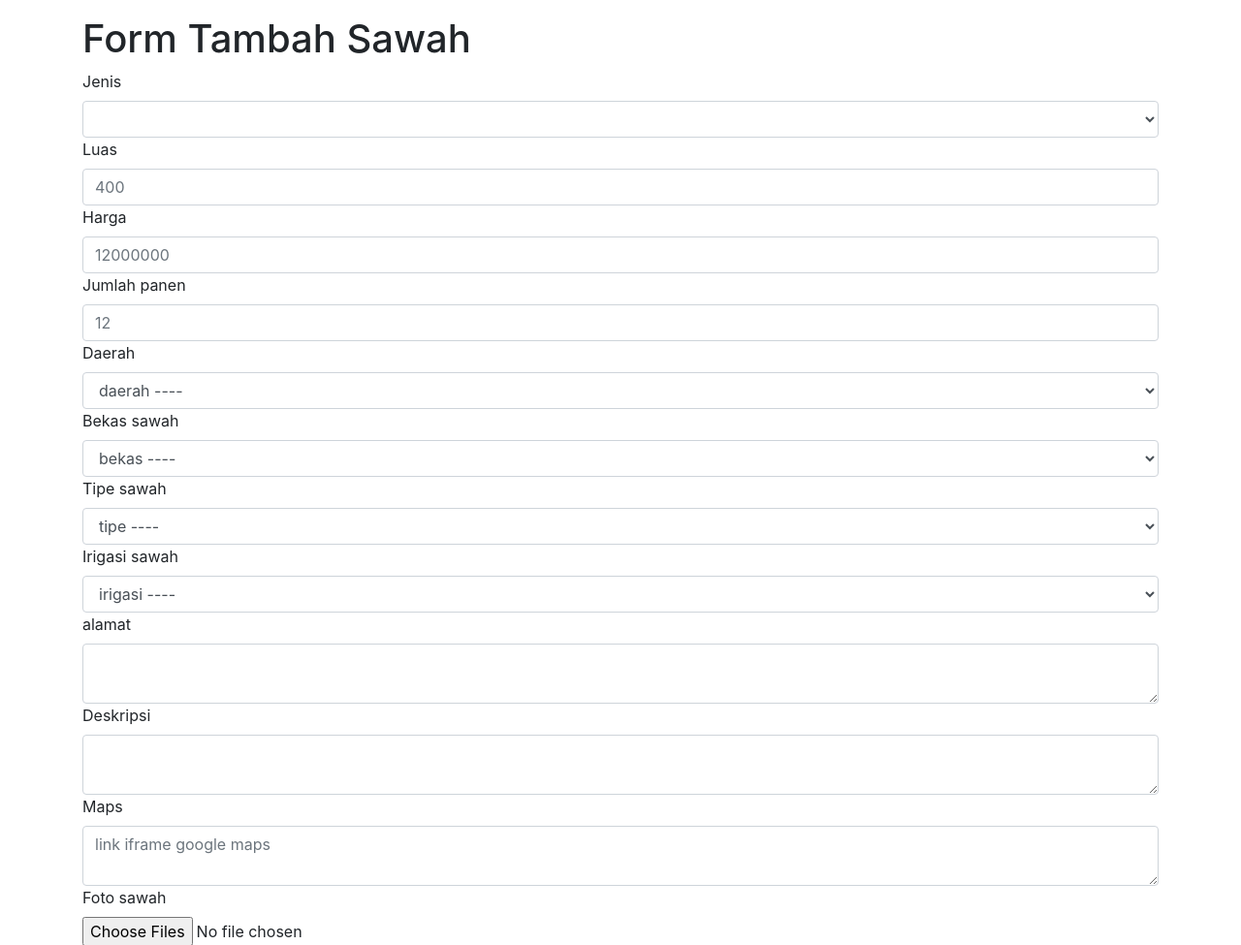
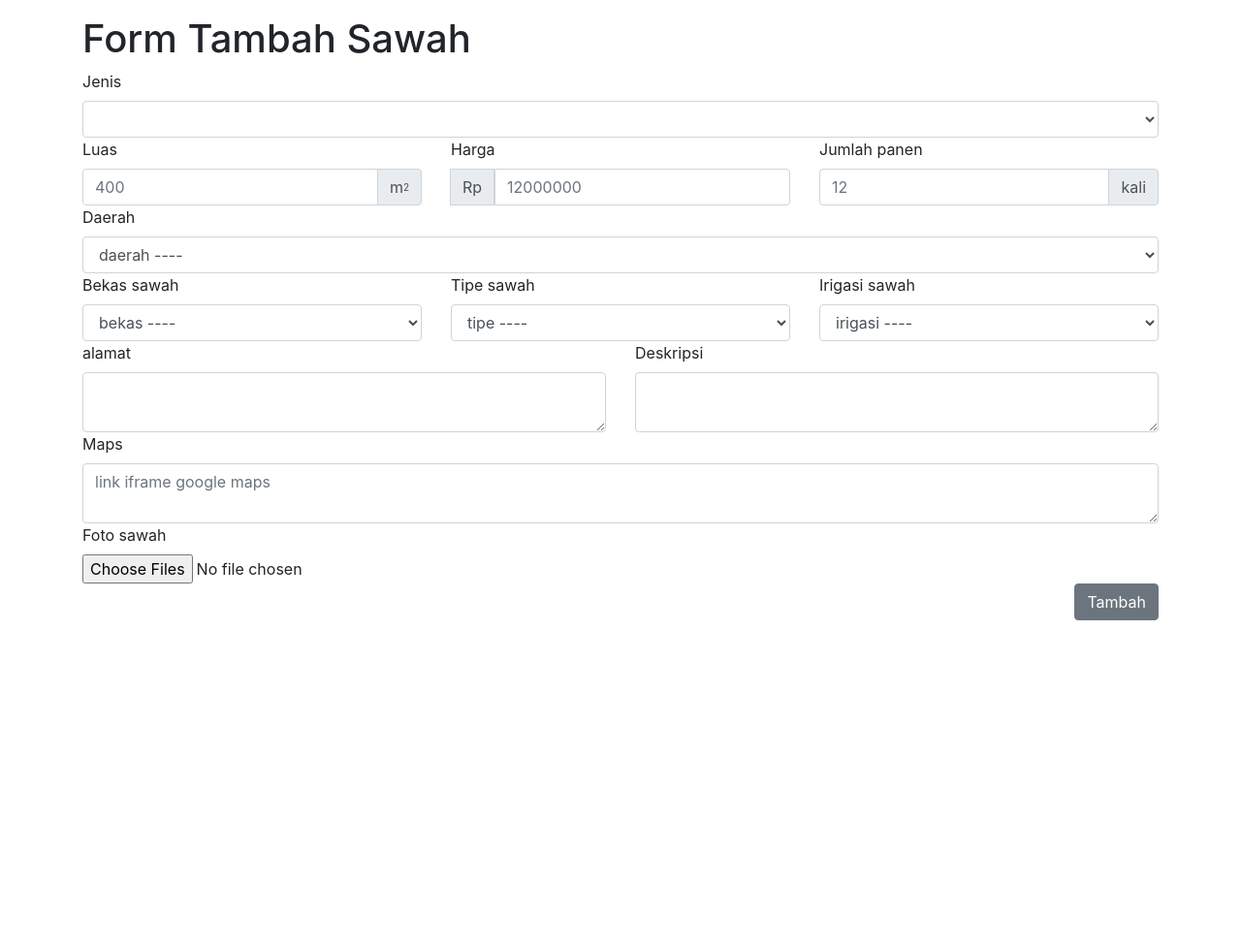
Before and after one commit to MaulanaAlirridlo/natsa, a PHP site: page /formtambahsawah.php in a window 1280 px wide. Shown: the part 56-1031 px from the top of the page at 97% size. After the commit the page ends 696 px from the top, so only its background shows below. Run offline with PHP 8.4, Linux system fonts and the light colour scheme; the visitor is signed in with stand-in values (Sample User, id 1); data that the repository does not hold is empty.

Commit message:
Update form tambah sawah

```diff
--- a/formtambahsawah.php
+++ b/formtambahsawah.php
@@ -9,60 +9,96 @@ include './include/script.php';
 <head>
     <meta charset="UTF-8">
     <meta name="viewport" content="width=device-width, initial-scale=1.0">
+    <link rel="stylesheet" href="./vendor/bootstrap/css/bootstrap.min.css">
     <link rel="stylesheet" href="./assets/css/navbar.css">
-  <link rel="stylesheet" href="./vendor/bootstrap/css/bootstrap.min.css">
+    <link rel="stylesheet" href="./assets/css/formtambahsawah.css">
     <title>Form Tambah Sawah</title>
 </head>
 
 <body>
-  <?php include './layouts/navbar.php'?>
+    <?php include './layouts/navbar.php' ?>
     <div class="container mt-3">
+        <div class="row">
+            <div class="col">
                 <h1>Form Tambah Sawah</h1>
                 <form action="" class="form-group" method="post" enctype="multipart/form-data">
+
                     <label for="jenis">Jenis</label>
                     <select name="jenis" id="jenis" class="form-control" required>
                         <option value="">jenis ----</option>
                         <?php echo enumDropdown($conn, "sawah", "jenis") . "<br>"; ?>
                     </select>
-
+                    <div class="row">
+                        <div class="col">
                             <label for="luas">Luas</label>
+                            <div class="input-group">
                                 <input type="number" class="form-control" name="luas" id="luas" placeholder="400" oninput="this.value=this.value.slice(0,this.maxLength)" maxlength="8" required>
-
+                                <div class="input-group-append">
+                                    <span class="input-group-text">m<span style="font-size: 10px;">2</span></span>
+                                </div>
+                            </div>
+                        </div>
+                        <div class="col">
                             <label for="harga">Harga</label>
+                            <div class="input-group">
+                                <div class="input-group-append">
+                                    <span class="input-group-text">Rp</span>
+                                </div>
                                 <input type="number" class="form-control" name="harga" id="harga" placeholder="12000000" oninput="this.value=this.value.slice(0,this.maxLength)" maxlength="13" required>
-
+                            </div>
+                        </div>
+                        <div class="col">
                             <label for="jumlah-panen">Jumlah panen</label>
+                            <div class="input-group">
                                 <input type="number" class="form-control" name="panen" id="jumlah-panen" placeholder="12" oninput="this.value=this.value.slice(0,this.maxLength)" maxlength="3" required>
-
+                                <div class="input-group-append">
+                                    <span class="input-group-text">kali</span></span>
+                                </div>
+                            </div>
+                        </div>
+                    </div>
                     <label for="daerah">Daerah</label>
                     <select name="daerah" id="daerah" class="form-control" required>
                         <option value="">daerah ----</option>
                         <?php echo referenceDropdown($conn, "daerah") . "<br>"; ?>
                     </select>
-
+                    <div class="row">
+                        <div class="col">
                             <label for="bekas-sawah">Bekas sawah</label>
                             <select name="bekas" id="bekas" class="form-control" required>
                                 <option value="">bekas ----</option>
                                 <?php echo referenceDropdown($conn, "bekas_sawah") . "<br>"; ?>
                             </select>
-
+                        </div>
+                        <div class="col">
                             <label for="tipe-sawah">Tipe sawah</label>
                             <select name="tipe" id="tipe" class="form-control" required>
                                 <option value="">tipe ----</option>
                                 <?php echo referenceDropdown($conn, "tipe_sawah") . "<br>"; ?>
                             </select>
-
+                        </div>
+                        <div class="col">
                             <label for="irigasi-sawah">Irigasi sawah</label>
                             <select name="irigasi" id="irigasi" class="form-control" required>
                                 <option value="">irigasi ----</option>
                                 <?php echo referenceDropdown($conn, "irigasi_sawah") . "<br>"; ?>
                             </select>
+                        </div>
+                    </div>
 
+                    <div class="row">
+                        <div class="col">
                             <label for="alamat">alamat</label>
                             <textarea name="alamat" id="alamat" class="form-control" required></textarea>
-
+                        </div>
+                        <div class="col">
                             <label for="deskripsi">Deskripsi</label>
                             <textarea name="deskripsi" id="deskripsi" class="form-control" required></textarea>
+                        </div>
+                    </div>
+
+
+
 
                     <label for="maps">Maps</label>
                     <textarea name="maps" id="maps" class="form-control" placeholder="link iframe google maps" required></textarea>
@@ -74,6 +110,8 @@ include './include/script.php';
 
                     <input type="submit" value="Tambah" class="btn btn-secondary float-right mb-5" name="tambahSawah">
                 </form>
+            </div>
+        </div>
     </div>
     <?php
 
@@ -158,7 +196,6 @@ if (isset($_POST['tambahSawah'])) {
 
                                     }
                                 }
-
                             } else {
                                 JSMassage("ukuran file harus kurang dari 1 MB", "here");
                             }
@@ -169,11 +206,9 @@ if (isset($_POST['tambahSawah'])) {
                         JSMassage("upload file dengan ekstensi .jpg/.jpeg/.png", "here");
                     }
                 }
-
             } else {
                 JSMassage("data berhasil masuk masuk else", "");
             }
-
         }
     }
 
```
Also changed, not shown: assets/css/formtambahsawah.css (added). Lines whose indentation alone changed are shown as unchanged.
